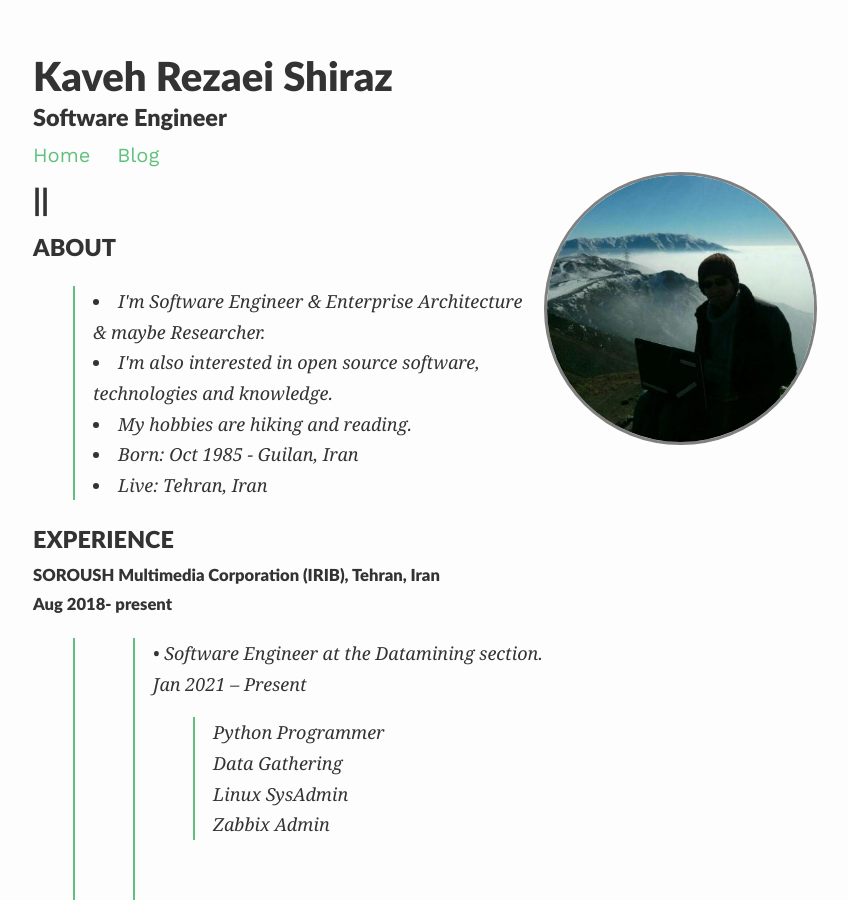
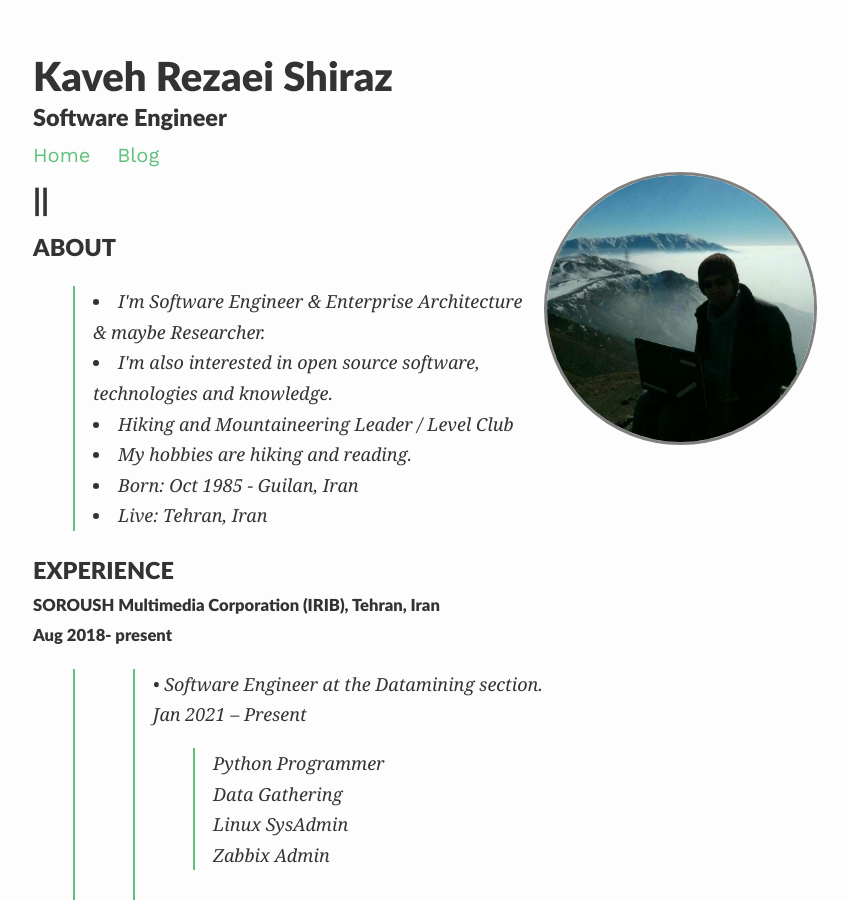
Before and after one commit to KavehRS/website, a Jekyll site: the page built from index.md, in a window 1280 px wide and 900 px high. Shown: the whole window, without its empty margins (207-1055 px from the left). Built offline with Jekyll 4.4.1, drawn with Linux system fonts in a browser that asks for light colours; nearby versions of some CDN libraries; our own code applies the rules of GitHub Pages for plain Markdown files.

Commit message:
Update index.md

```diff
--- a/index.md
+++ b/index.md
@@ -14,7 +14,8 @@
  <li> I'm Software Engineer & Enterprise Architecture <br>
  & maybe Researcher.</li>
  <li> I'm also interested in open source software, technologies and knowledge. </li>
- <li> My hobbies are hiking and reading.</li>
+ <li> Hiking and Mountaineering Leader / Level Club </li>
+  <li> My hobbies are hiking and reading.</li>
  <li> Born: Oct 1985 - Guilan, Iran </li>
  <li> Live: Tehran, Iran </li></blockquote>
 
@@ -69,11 +70,12 @@
 
 <br><br>
 ### EDUCATION
+<blockquote>
 <li> <strong> M. Eng. Information Technology Engineering - Enterprise Architecture, West tehran Branch, Islamic Azad University, 2019 - 2021 </strong>
     <p>learn & research about ML, Deep learning, Data minig, Enterprise cyber Security, Data visualization, BI, Ontology, Advanced software engineering, Advanced     network engineering, Software architecture & Enterprise software architecture.<br>My  master thesis was "Optimization of IoT attack detection with deep learning based on neural network algorithm". </p> </li> <br>
 
 <li><strong> B.S. Computer Software Engineering, Payame Noor University, 2011 - 2016 </strong> </li>
-<li><strong> B.S. Electrical Engineering - Electronics, Bu-Ali Sina University, Incomplete Course 2005 - 2008 </strong></li>
+<li><strong> B.S. Electrical Engineering - Electronics, Bu-Ali Sina University, Incomplete Course 2005 - 2008 </strong></li>  </blockquote>
   <br>
 
 
```
